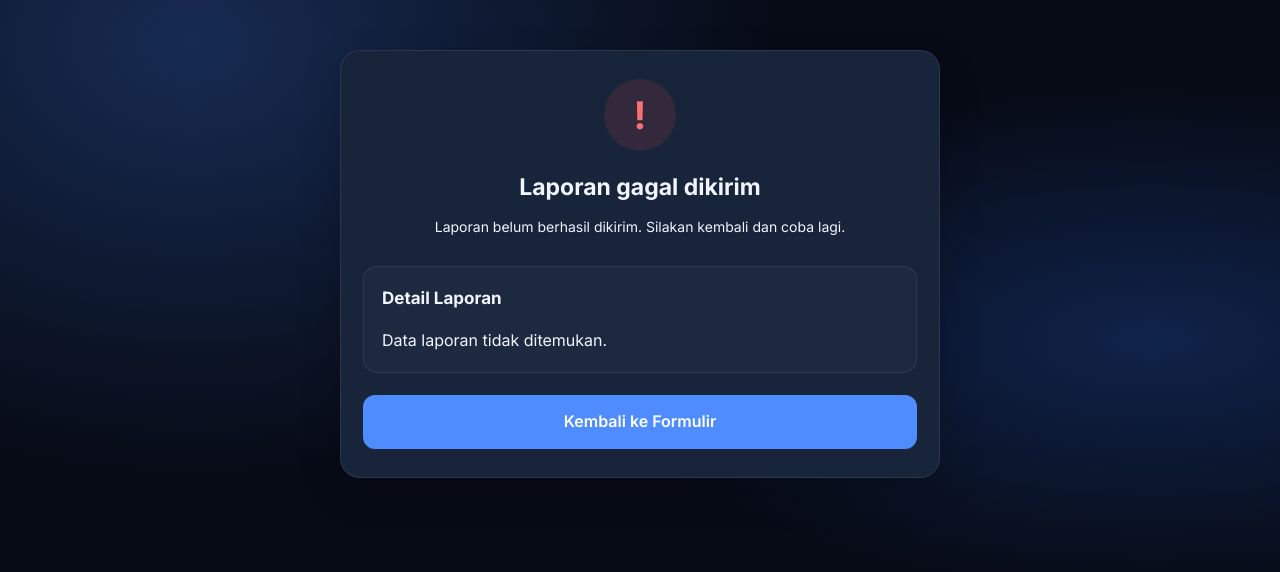
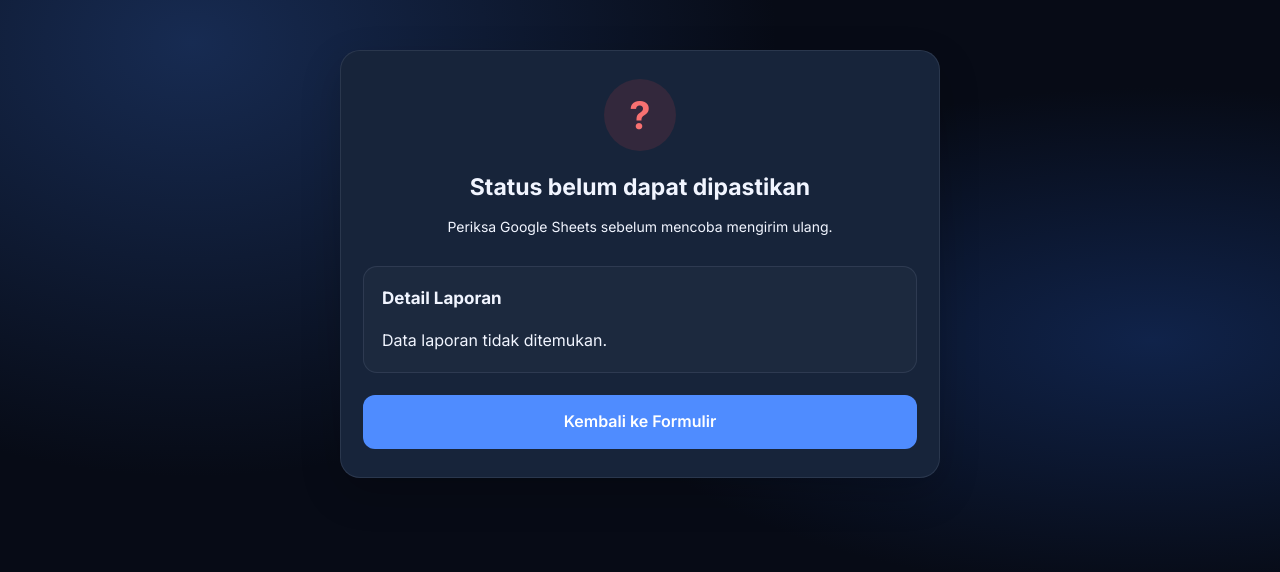
Before and after one commit to web-faiz-belajar/Jurnal-PKL-, a plain HTML site: page hasil.html in a window 1280 px wide. Drawn offline with Linux system fonts and the light colour scheme.

Commit message:
Update hasil.html

```diff
--- a/hasil.html
+++ b/hasil.html
@@ -32,19 +32,30 @@
   sessionStorage.getItem("jurnalHasil") || "null"
 );
 
-    const success = sessionStorage.getItem("jurnalStatus") === "success";
+const status = sessionStorage.getItem("jurnalStatus");
+const messageText = sessionStorage.getItem("jurnalPesan");
 
 const icon = document.getElementById("resultIcon");
 const title = document.getElementById("resultTitle");
 const message = document.getElementById("resultMessage");
 const details = document.getElementById("reportDetails");
 
-    if (!success) {
+if (status === "success") {
+  icon.textContent = "✓";
+  title.textContent = "Laporan berhasil dikirim";
+  message.textContent = messageText || "Laporan berhasil disimpan.";
+} else if (status === "error") {
   icon.textContent = "!";
+  icon.classList.add("error");
   title.textContent = "Laporan gagal dikirim";
-      message.textContent =
-        "Laporan belum berhasil dikirim. Silakan kembali dan coba lagi.";
+  message.textContent = messageText || "Server menolak laporan.";
+  message.style.color = "#f87171";
+} else {
+  icon.textContent = "?";
   icon.classList.add("error");
+  title.textContent = "Status belum dapat dipastikan";
+  message.textContent = messageText ||
+    "Periksa Google Sheets sebelum mencoba mengirim ulang.";
 }
 
 if (report) {
```
Lines whose indentation alone changed are shown as unchanged.
